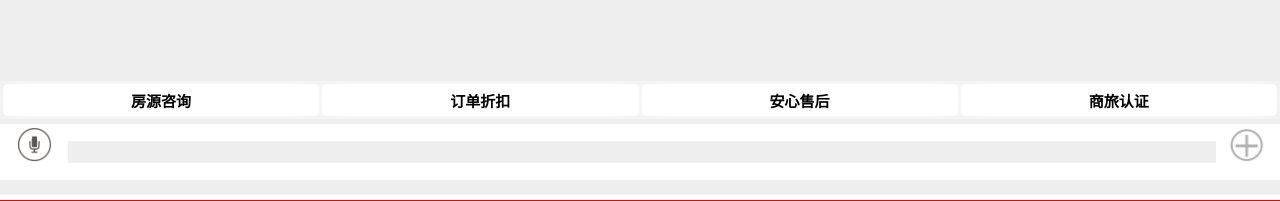
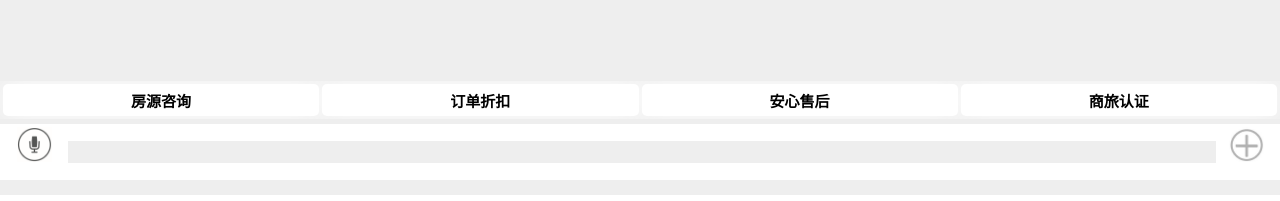
Before and after one commit to wxxhub/modules, a Django app: page /index/ in a window 1280 px wide. Shown: the part 599-800 px from the top of the page. Run offline with Django 3.2, Linux system fonts and the light colour scheme; lists and menus that the app fills with data are empty.

Commit message:
适配输入栏

```diff
--- a/static/css/index.css
+++ b/static/css/index.css
@@ -104,9 +104,9 @@ body {
 #table2{
     background-color: #ffffff;
     border: 1px solid #ffffff;
-    height: 50px;
+    height: 35px;
     border-top: none;
-    margin-bottom: 20px;
+    /* margin-bottom: 20px; */
 }
 
 #input_text{
@@ -184,5 +184,5 @@ body {
 .botton_line{
     width: 100%;
     height: 1px;
-    background-color: #f30000;
+    background-color: #ffffff;
 }
```
